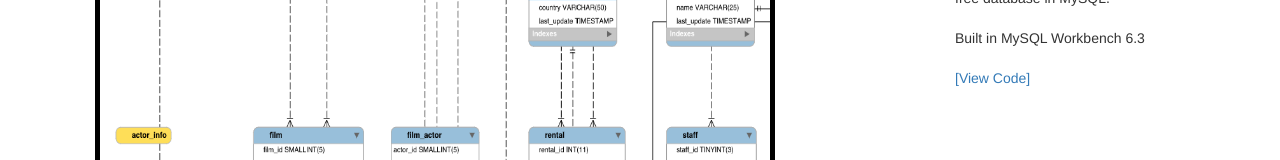
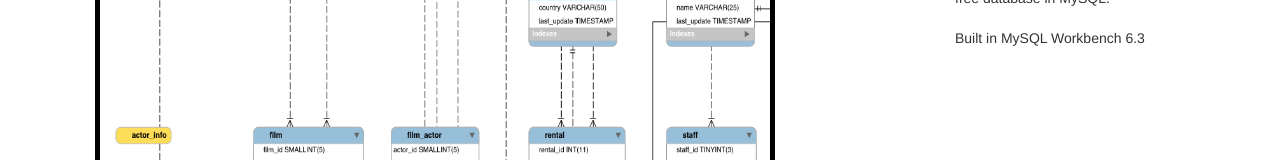
Before and after one commit to imarap/sakiladatabase, a plain HTML site: page index.html in a window 1280 px wide. Shown: the part 208-368 px from the top of the page. Drawn offline with nearby package versions, Linux system fonts and the light colour scheme.

Commit message:
Update index.html

```diff
--- a/index.html
+++ b/index.html
@@ -67,7 +67,7 @@
                 <h3>Data Source</h3>
                 Sakila Database is an open source and free database in MySQL.<br><br>
                 Built in MySQL Workbench 6.3 <br><br>
-                <a href="https://github.com/imarap/python-challenge/blob/master/Homework_10.sql">[View Code]</a>
+                <!-- <a href="https://github.com/imarap/python-challenge/blob/master/Homework_10.sql">[View Code]</a> -->
 
             </div>
         </div>
```
